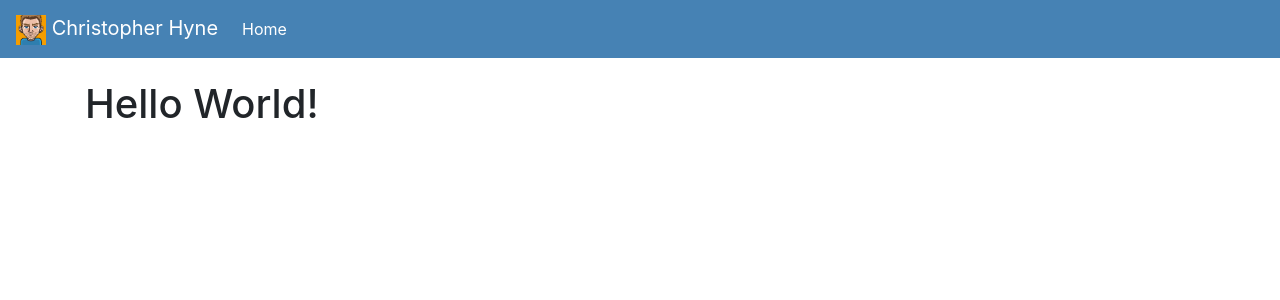
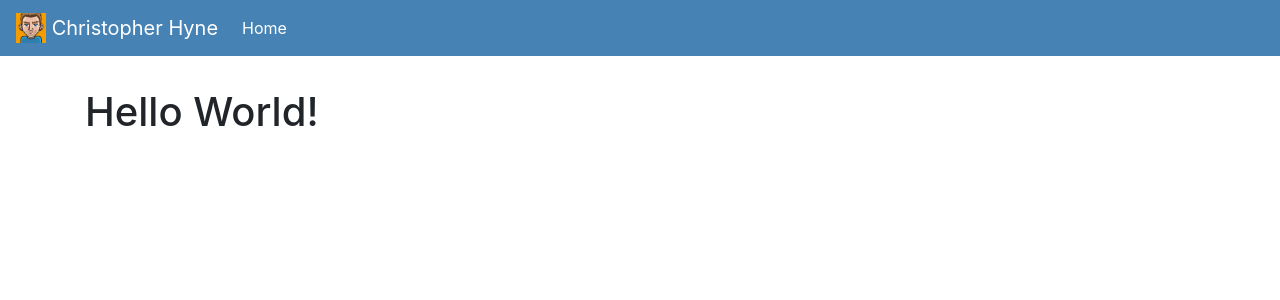
Before and after one commit to chyne/chyne.github.io, a Jekyll site: the page built from index.html, in a window 1280 px wide. Shown: the top 300 px of the page. Built offline with Jekyll 4.4.1, drawn with Linux system fonts in a browser that asks for light colours; nearby versions of some CDN libraries.

Commit message:
Brand logo alignment and page title in layout.

```diff
--- a/_layouts/default.html
+++ b/_layouts/default.html
@@ -12,7 +12,7 @@
   </head>
   <body>
     <nav class="navbar navbar-expand-md navbar-dark fixed-top" style="background-color: #4682B4">
-      <a class="navbar-brand" href="#"><img src="/assets/images/mangame.jpg" height="30" width="30" /> {{site.title}}</a>
+      <a class="navbar-brand" href="#"><img src="/assets/images/mangame.jpg" height="30" width="30" class="align-top" /> {{site.title}}</a>
       <button class="navbar-toggler" type="button" data-toggle="collapse" data-target="#navbarsExampleDefault" aria-controls="navbarsExampleDefault" aria-expanded="false" aria-label="Toggle navigation">
         <span class="navbar-toggler-icon"></span>
       </button>
@@ -27,7 +27,7 @@
     </nav>
 
     <main role="main" class="container">
-
+        <h1>{{page.title}}</h1>
       {{content}}
 
     </main>
```
